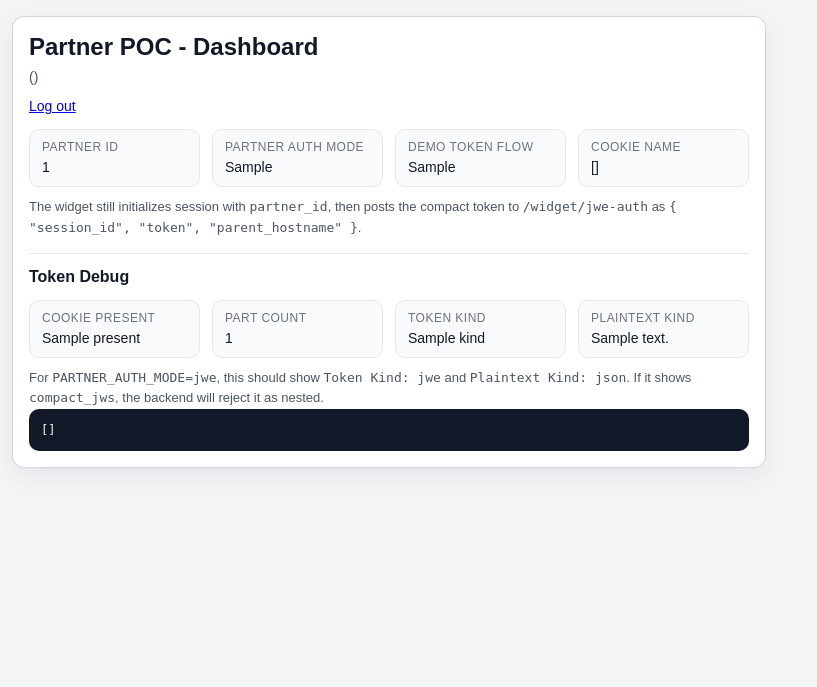
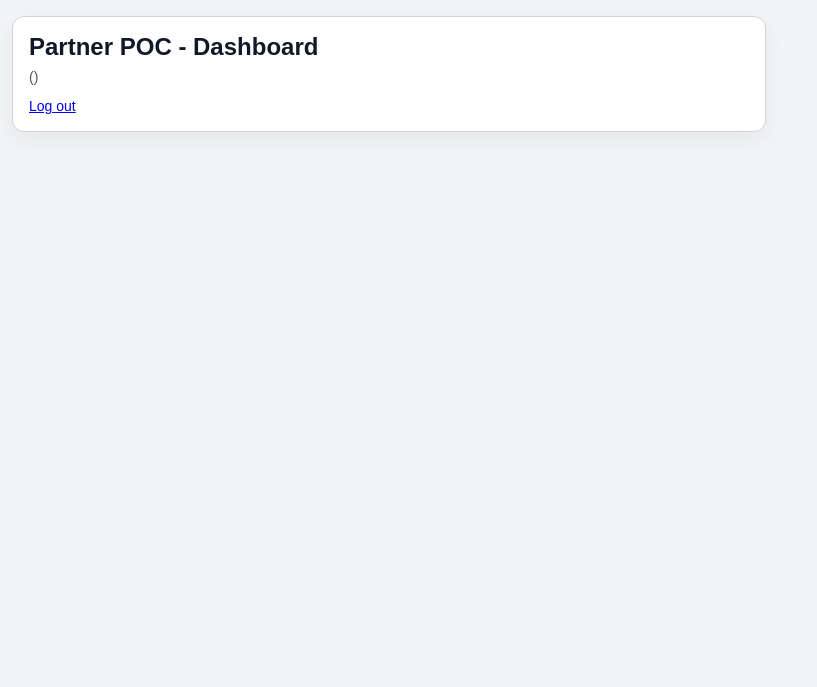
Before and after one commit to iamfarazkhan7/partner_poc_jwe, a Python web app: template templates/dashboard.html in a window 1280 px wide. Shown: the top 687 px of the page, without its empty margins (0-817 px from the left). Run offline with Jinja, Linux system fonts and the light colour scheme; the template is opened without the code that fills it: most values are stand-ins (such as "Sample title", 1, 10 or a date in 2020).

Commit message:
removed extra code

```diff
--- a/templates/dashboard.html
+++ b/templates/dashboard.html
@@ -96,7 +96,7 @@
         <h2>Partner POC - Dashboard</h2>
         <p class="meta">{{ current_user.name }} ({{ current_user.email }})</p>
         <a class="logout" href="/logout">Log out</a>
-        <div class="grid">
+        <!-- <div class="grid">
           <div class="stat">
             <span class="label">Partner ID</span>
             <span class="value">{{ partner_id }}</span>
@@ -113,12 +113,12 @@
             <span class="label">Cookie Name</span>
             <span class="value">{{ jwe_cookie_name }}</span>
           </div>
-        </div>
-        <p class="hint">
+        </div> -->
+        <!-- <p class="hint">
           The widget still initializes session with <code>partner_id</code>, then posts the compact token to
           <code>/widget/jwe-auth</code> as <code>{ "session_id", "token", "parent_hostname" }</code>.
-        </p>
-        <div class="debug">
+        </p> -->
+        <!-- <div class="debug">
           <h3>Token Debug</h3>
           <div class="grid">
             <div class="stat">
@@ -143,7 +143,7 @@
             <code>Plaintext Kind: json</code>. If it shows <code>compact_jws</code>, the backend will reject it as nested.
           </p>
           <pre>{{ token_debug | tojson(indent=2) }}</pre>
-        </div>
+        </div> -->
       </div>
 <iframe
   id="roy-widget-frame"
```
